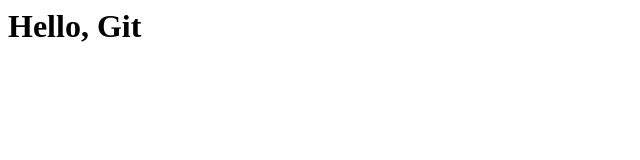
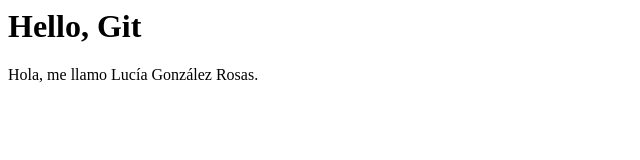
Before and after one commit to lgonros0510/Proyecto-GitHub-1, a plain HTML site: page index.html in a window 1280 px wide. Shown: the whole page, without its empty margins (0-640 px from the left). Drawn offline with Linux system fonts and the light colour scheme.

Commit message:
Update index.html

```diff
--- a/index.html
+++ b/index.html
@@ -5,5 +5,6 @@
   </head>
   <body>
     <h1> Hello, Git </h1>
+    <p> Hola, me llamo Lucía González Rosas. </p>
   </body>
 </html>
```
